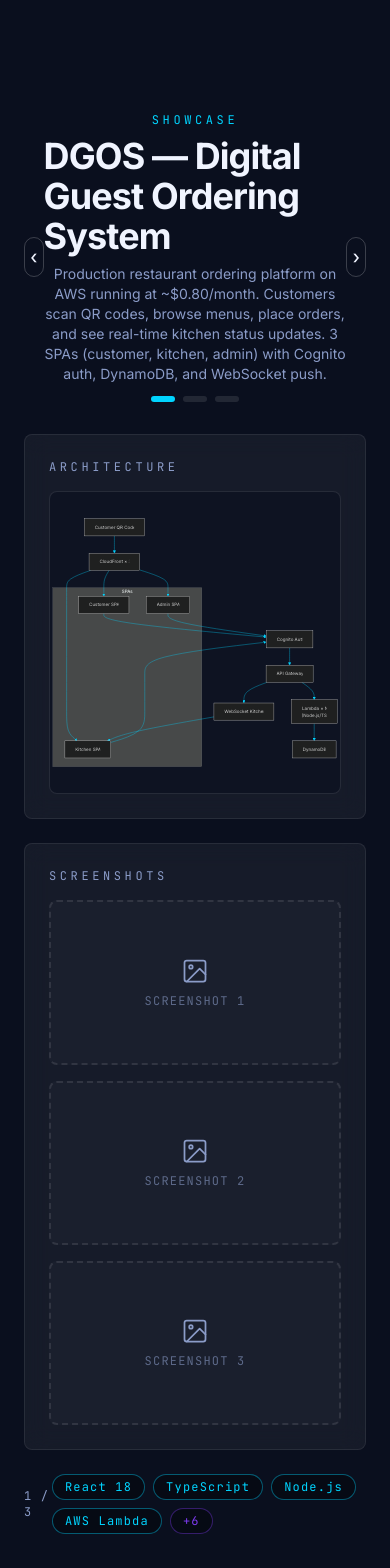
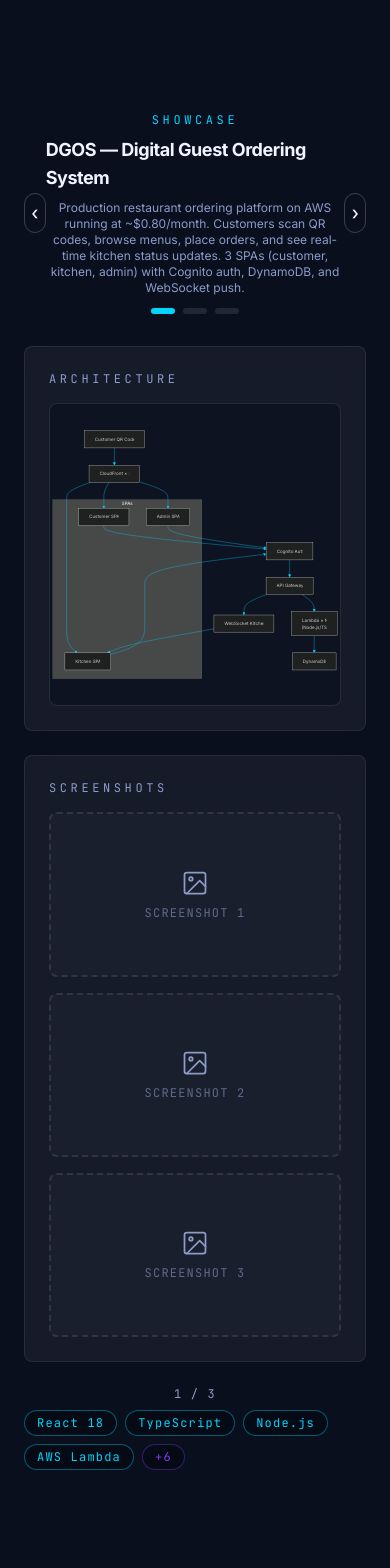
Before and after one commit to pjpangilinan/kanbalio, a React (Vite) app: page / in a window 390 px wide. Shown: the part 2920-4488 px from the top of the page. Built offline with nearby package versions, Linux system fonts and the light colour scheme.

Commit message:
Fix mobile showcase: responsive mermaid SVGs, smaller title, stack footer

```diff
--- a/src/App.jsx
+++ b/src/App.jsx
@@ -24,7 +24,7 @@ function MouseGlow() {
     <div
       className="pointer-events-none fixed inset-0 z-50 transition-opacity duration-500"
       style={{
-        background: `radial-gradient(600px at ${pos.x}px ${pos.y}px, rgba(0, 212, 255, 0.06), transparent 80%)`,
+        background: `radial-gradient(300px at ${pos.x}px ${pos.y}px, rgba(0, 212, 255, 0.06), transparent 80%)`,
         opacity: pos.x === -999 ? 0 : 1,
       }}
     />
--- a/src/components/ProjectShowcase.jsx
+++ b/src/components/ProjectShowcase.jsx
@@ -96,7 +96,13 @@ function MermaidChart({ chart, id }) {
         const uid = `mermaid-${id}`
         ref.current.innerHTML = ''
         m.render(uid, chart).then(({ svg }) => {
-          if (!cancelled && ref.current) ref.current.innerHTML = svg
+          if (!cancelled && ref.current) {
+            const responsive = svg.replace(
+              '<svg ',
+              '<svg style="max-width:100%;height:auto" ',
+            )
+            ref.current.innerHTML = responsive
+          }
         })
       })
       .catch(() => {
@@ -192,10 +198,10 @@ export default function ProjectShowcase() {
             <p className="font-mono text-xs uppercase tracking-[0.3em] text-cyan">
               Showcase
             </p>
-            <h2 className="text-4xl font-bold tracking-tight text-text-primary md:text-5xl">
+            <h2 className="text-lg font-bold tracking-tight text-text-primary sm:text-2xl md:text-3xl">
               {project ? project.title : ''}
             </h2>
-            <p className="max-w-xl text-center text-sm text-text-secondary">
+            <p className="max-w-xl text-center text-xs text-text-secondary sm:text-sm">
               {project ? project.description : ''}
             </p>
             <div className="mt-1 flex gap-2">
@@ -258,7 +264,7 @@ export default function ProjectShowcase() {
           </motion.div>
         </AnimatePresence>
 
-        <footer className="mt-6 flex items-center justify-between font-mono text-xs tracking-widest text-text-secondary">
+        <footer className="mt-6 flex flex-col items-center gap-2 sm:flex-row sm:justify-between font-mono text-xs tracking-widest text-text-secondary">
           <span>
             {active + 1} / {SHOWCASE.length}
           </span>
```
